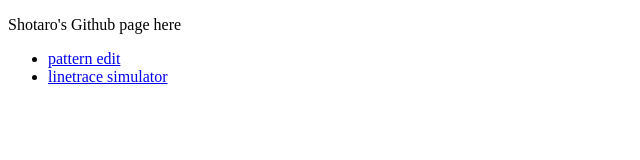
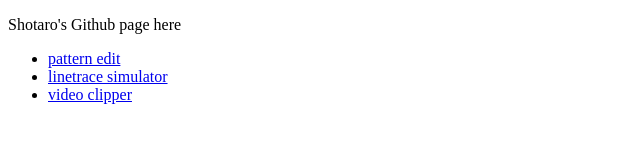
Before and after one commit to ShotaroNarita/ShotaroNarita.github.io, a plain HTML site: page index.html in a window 1280 px wide. Shown: the whole page, without its empty margins (0-640 px from the left). Drawn offline with Linux system fonts and the light colour scheme.

Commit message:
add link to facivon, clip

```diff
--- a/index.html
+++ b/index.html
@@ -15,6 +15,9 @@
         <li>
             <a href="./linetracer.html"> linetrace simulator</a>
         </li>
+        <li>
+            <a href="./vclip.html">video clipper</a>
+        </li>
     </ul>
 </body>
 </html>
```
